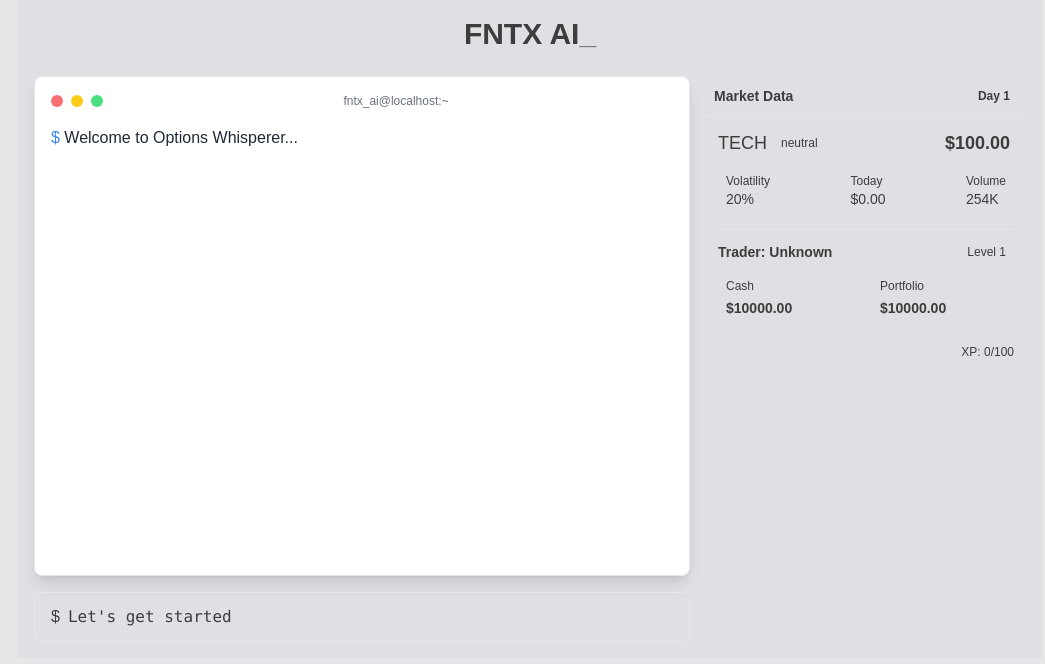
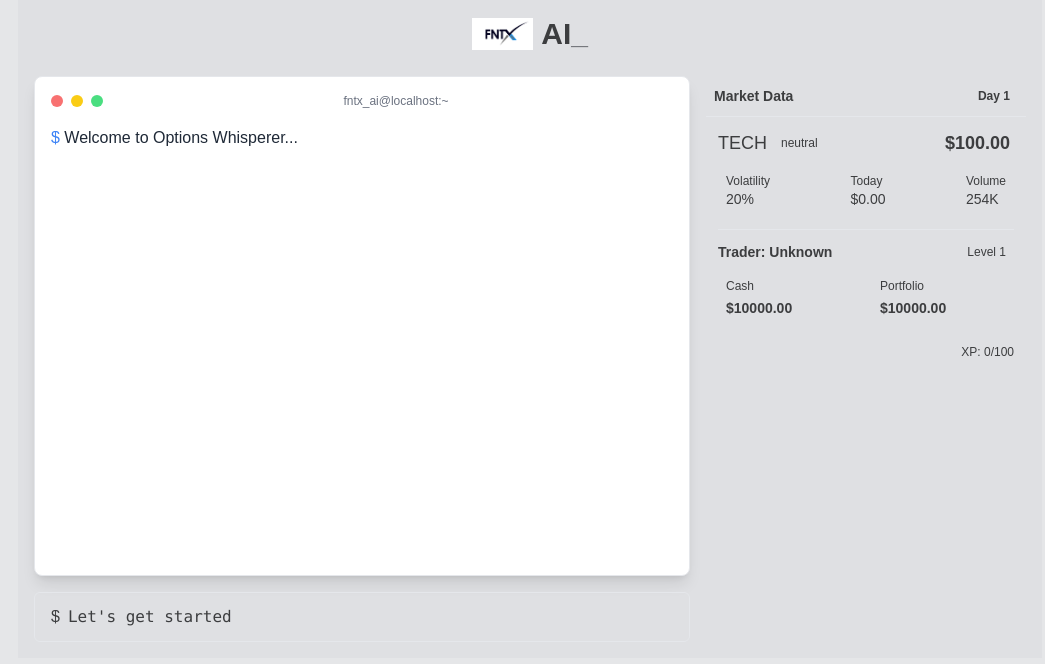
Before and after one commit to bearhedge/FNTX-AI_v7, a React (Vite) app: page / in a window 1280 px wide. Shown: the top 664 px of the page, without its empty margins (110-1155 px from the left). Built offline with nearby package versions, Linux system fonts and the light colour scheme.

Commit message:
Add FNTX logo
Incorporate the FNTX logo into the game interface.

```diff
--- a/src/components/game/GameInterface.tsx
+++ b/src/components/game/GameInterface.tsx
@@ -124,8 +124,14 @@ export function GameInterface() {
   return (
     <div className="max-w-5xl mx-auto p-4 bg-apple-silver-light/20">
       <h1 className="text-3xl font-bold text-center text-apple-gray-text mb-6">
-        FNTX AI
-        <span className="text-apple-silver-dark">_</span>
+        <div className="flex items-center justify-center gap-2">
+          <img
+            src="/lovable-uploads/63b709cd-98d7-4791-a738-afc9f5da504e.png"
+            alt="FNTX Logo"
+            className="h-8 w-auto"
+          />
+          <span>AI<span className="text-apple-silver-dark">_</span></span>
+        </div>
       </h1>
 
       <div className="grid grid-cols-1 lg:grid-cols-3 gap-4">
--- a/tailwind.config.ts
+++ b/tailwind.config.ts
@@ -23,8 +23,11 @@ export default {
             text: '#3C3D3F',       // Dark text for contrast
           }
         },
+        fntx: {
+          blue: '#007AFF',        // FNTX brand blue
+          dark: '#000000',        // FNTX brand black
+        },
         terminal: {
-          ...require('tailwindcss/defaultTheme').colors.terminal,
           background: '#E5E6E8'    // Match apple grey background
         }
       },
```
Also changed, not shown: public/lovable-uploads/63b709cd-98d7-4791-a738-afc9f5da504e.png (added).
